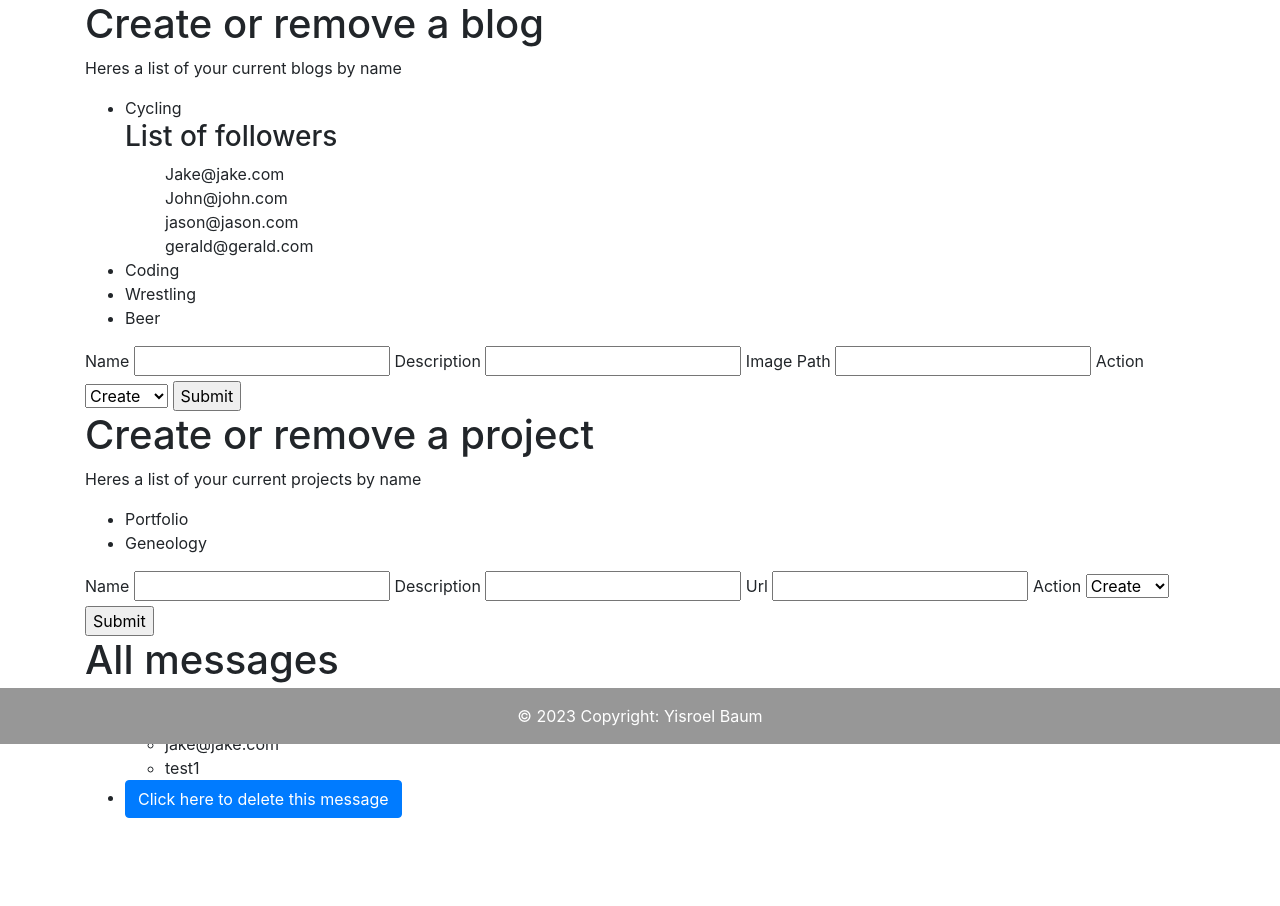
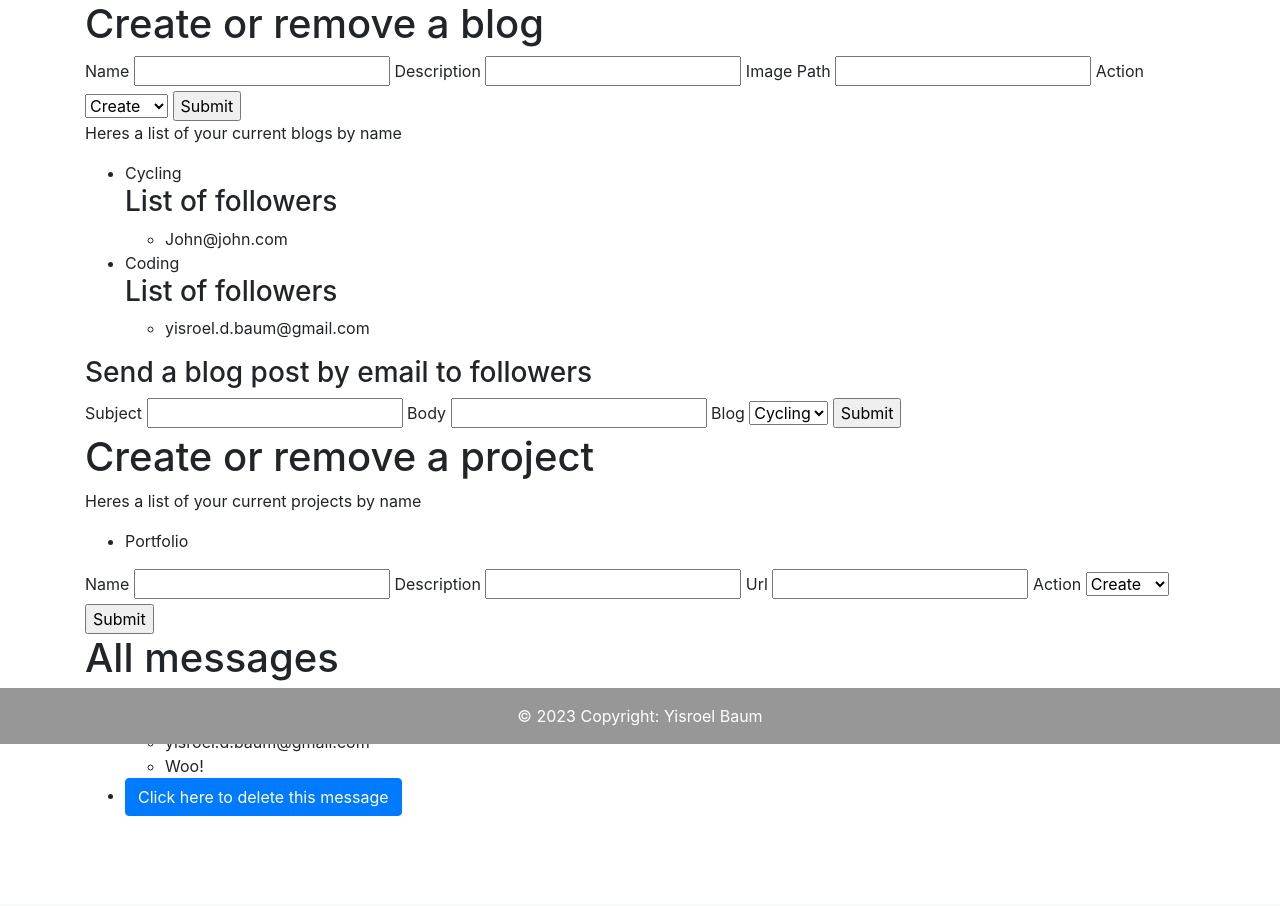
Before and after one commit to ayalCheckerInstitute/Hackathon-Portfolio-Page, a Flask app: page /admin in a window 1280 px wide. Shown: the part 56-962 px from the top of the page. After the commit the page ends 872 px from the top, so only its background shows below. Run offline with Flask 3, Linux system fonts and the light colour scheme; data comes from the database, SQL or seed files in the repository; some libraries are stand-ins or nearby versions.

Commit message:
configured email sending to followers

```diff
--- a/portfolio/forms.py
+++ b/portfolio/forms.py
@@ -33,3 +33,9 @@ class CreateOrRemoveProjectForm(FlaskForm):
     url         = StringField('Url', validators=[DataRequired()])
     action      = SelectField('Action', choices=['Create', 'Remove'])
     submit      = SubmitField('Submit')
+
+class EmailForm(FlaskForm):
+    subject = StringField('Subject')
+    body    = StringField('Body')
+    blog    = SelectField('Blog', choices=[blog.name for blog in list_of_blogs])
+    submit  = SubmitField('Submit')
--- a/portfolio/routes.py
+++ b/portfolio/routes.py
@@ -1,7 +1,8 @@
-from portfolio import portfolio, app
+from portfolio import portfolio, app, mail
 from flask import render_template, redirect, url_for, flash, send_file
-from portfolio.forms import BlogSignUpForm, MessageForm, CreateOrRemoveBlogForm, CreateOrRemoveProjectForm
-from portfolio.models import User, Message, Blog, Projects
+from portfolio.forms import BlogSignUpForm, MessageForm, CreateOrRemoveBlogForm, CreateOrRemoveProjectForm, EmailForm
+from portfolio.models import User, MessageToAdmin, Blog, Projects, Post
+from flask_mail import Message
 
 @app.route('/')
 def landing_page():
@@ -39,7 +40,7 @@ def blogs():
         redirect(url_for('landing_page'))
     return render_template('blogs.html', blog_form=blog_form, all_blogs=all_blogs)
 
-@app.route('/blog/<int:blog_id>')
+@app.route('/blog/<int:blog_id>', methods=('GET', 'POST'))
 def ind_blog(blog_id):
     blog = Blog.query.filter_by(id=blog_id).first()
     blog_form = BlogSignUpForm()
@@ -65,12 +66,12 @@ def contact():
             return redirect(url_for('admin'))
         user = User.query.filter_by(email=message_form.email.data).first()
         if user:
-            message_to_send = Message(text=message_form.message.data, user=user)
+            message_to_send = MessageToAdmin(text=message_form.message.data, user=user)
             message_to_send.save_message()
         else:
             user = User(name=message_form.name.data, email=message_form.email.data)
             user.save_user()
-            message_to_send = Message(text=message_form.message.data, user=user)
+            message_to_send = MessageToAdmin(text=message_form.message.data, user=user)
             message_to_send.save_message()
         return redirect(url_for('contact_confirmation'))
     return render_template('contact.html', message_form=message_form)
@@ -81,7 +82,7 @@ def contact_confirmation():
 
 @app.route('/delete_message/<message_id>')
 def delete_message(message_id):
-    message = Message.query.filter_by(id=message_id).first()
+    message = MessageToAdmin.query.filter_by(id=message_id).first()
     portfolio.session.delete(message)
     portfolio.session.commit()
     return redirect(url_for('admin'))
@@ -90,8 +91,9 @@ def delete_message(message_id):
 @app.route('/admin', methods=('GET', 'POST'))
 def admin():
 
-    blog_action = CreateOrRemoveBlogForm()
+    blog_action    = CreateOrRemoveBlogForm()
     project_action = CreateOrRemoveProjectForm()
+    email_action   = EmailForm()
     if project_action.validate_on_submit():
         if project_action.action.data == 'Create':
             search_project = Projects.query.filter_by(name=project_action.name.data).first()
@@ -135,15 +137,24 @@ def admin():
                 flash('That blog name doesnt exist')
                 return redirect(url_for('admin'))
 
-
+    if email_action.validate_on_submit():
+        blog = Blog.query.filter_by(name=email_action.blog.data).first()
+        post = Post(subject=email_action.subject.data, content=email_action.body.data, blog=blog)
+        post.save_post()
+        msg = Message(subject=email_action.subject.data, sender='yisroelbaum8@gmail.com', recipients=[recipient.email for recipient in blog.followers], )
+        msg.body = email_action.body.data
+        mail.send(msg)
+        flash('Email sent!')
+        return redirect(url_for('admin'))
 
     all_blogs = Blog.query.all()
     all_projects = Projects.query.all()
-    all_messages = Message.query.all()
+    all_messages = MessageToAdmin.query.all()
 
     return render_template('admin_page.html',
                            blog_action=blog_action,
                            project_action=project_action,
+                           email_action=email_action,
                            all_blogs=all_blogs,
                            all_projects=all_projects,
                            all_messages=all_messages
--- a/portfolio/templates/admin_page.html
+++ b/portfolio/templates/admin_page.html
@@ -3,20 +3,6 @@
 {% block content %}
     <div class="container">
         <h1>Create or remove a blog</h1>
-        <p> Heres a list of your current blogs by name</p>
-        <ul>
-            {% for blog in all_blogs %}
-                <li>{{ blog.name }}</li>
-                {% if blog.followers %}
-                    <h3>List of followers</h3>
-                    <ul>
-                        {% for follower in blog.followers %}
-                            {{ follower.email }}<br>
-                        {% endfor %}
-                    </ul>
-                {% endif %}
-            {% endfor %}
-        </ul>
         <form method="post" action="" enctype="multipart/form-data">
             {{blog_action.hidden_tag()}}
 
@@ -35,6 +21,36 @@
 
             {{ blog_action.submit() }}
 
+        </form>
+        <p> Heres a list of your current blogs by name</p>
+        <ul>
+            {% for blog in all_blogs %}
+                <li>{{ blog.name }}</li>
+                {% if blog.followers %}
+                    <h3>List of followers</h3>
+                    <ul>
+                        {% for follower in blog.followers %}
+                            <li>{{ follower.email }}</li>
+                        {% endfor %}
+                    </ul>
+                {% endif %}
+            {% endfor %}
+        </ul>
+
+        <h3>Send a blog post by email to followers</h3>
+        <form method="post" action="" enctype="multipart/form-data">
+            {{email_action.hidden_tag()}}
+
+            {{ email_action.subject.label }}
+            {{ email_action.subject() }}
+
+            {{ email_action.body.label }}
+            {{ email_action.body() }}
+
+            {{ email_action.blog.label }}
+            {{ email_action.blog() }}
+
+            {{ email_action.submit() }}
         </form>
 
         <h1>Create or remove a project</h1>
```
Also changed, not shown: migrations/versions/7099f55b198c_.py (renamed from migrations/versions/cda1de51d908_.py, +14 -5 lines), portfolio/__init__.py (+8 -1 lines), portfolio/models.py (+12 -2 lines), portfolio/portfolio.db.
